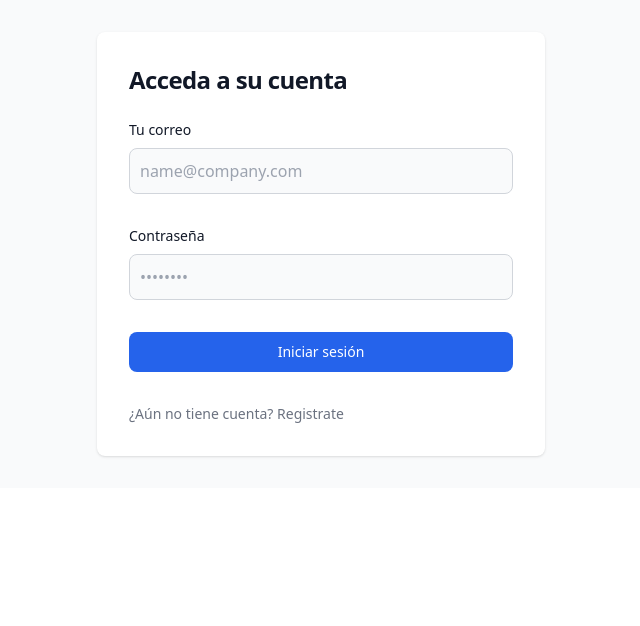
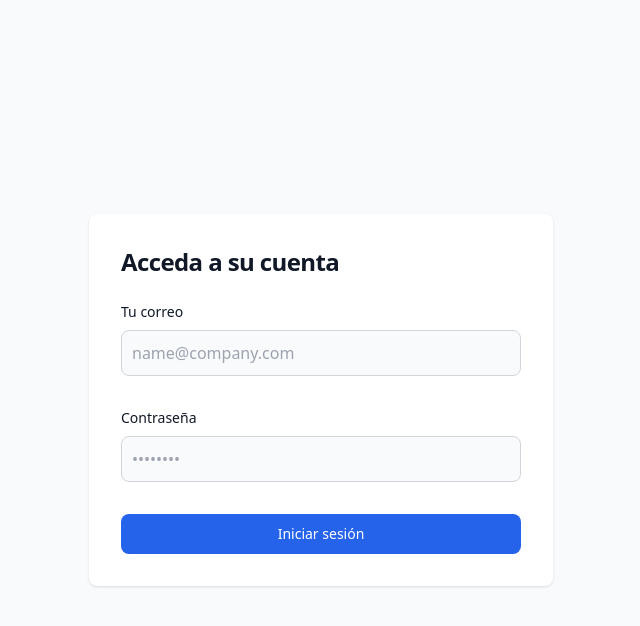
Before and after one commit to catrival/Fronted-Library-University, a React (Vite) app: page /login in a window 1280 px wide. Shown: the top 626 px of the page, without its empty margins (319-959 px from the left). Built offline with nearby package versions, Linux system fonts and the light colour scheme.

Commit message:
Fix formLogin layout

```diff
--- a/src/components/login/LoginForm.jsx
+++ b/src/components/login/LoginForm.jsx
@@ -1,10 +1,10 @@
-export default function LoginForm({props}) {
-    const { handleSubmit } = props
+export default function LoginForm({ props }) {
+    const { handleSubmit } = props;
 
     return (
-        <section className="bg-gray-50 h-full">
-            <div className="flex flex-col items-center px-6 py-8 mx-auto md:h-full lg:py-8">
-                <div className="w-full bg-white rounded-lg shadow dark:border md:mt-0 sm:max-w-md xl:p-0 dark:bg-gray-800 dark:border-gray-700">
+        <section className="bg-gray-50 min-h-screen flex items-center justify-center">
+            <div className="flex flex-col items-center px-6 py-8 mx-auto w-full max-w-lg lg:py-8">
+                <div className="w-full bg-white rounded-lg shadow dark:border lg:max-w-2xl dark:bg-gray-800 dark:border-gray-700">
                     <div className="p-6 space-y-4 md:space-y-6 sm:p-8">
                         <h1 className="text-xl font-bold leading-tight tracking-tight text-gray-900 md:text-2xl dark:text-white">
                             Acceda a su cuenta
@@ -48,16 +48,6 @@ export default function LoginForm({props}) {
                             >
                                 Iniciar sesión
                             </button>
-                            <p className="text-sm font-light text-gray-500 dark:text-gray-400">
-                                {" "}
-                                ¿Aún no tiene cuenta?{" "}
-                                <a
-                                    href="#"
-                                    className="font-medium text-primary-600 hover:underline dark:text-primary-500"
-                                >
-                                    Registrate
-                                </a>
-                            </p>
                         </form>
                     </div>
                 </div>
```
